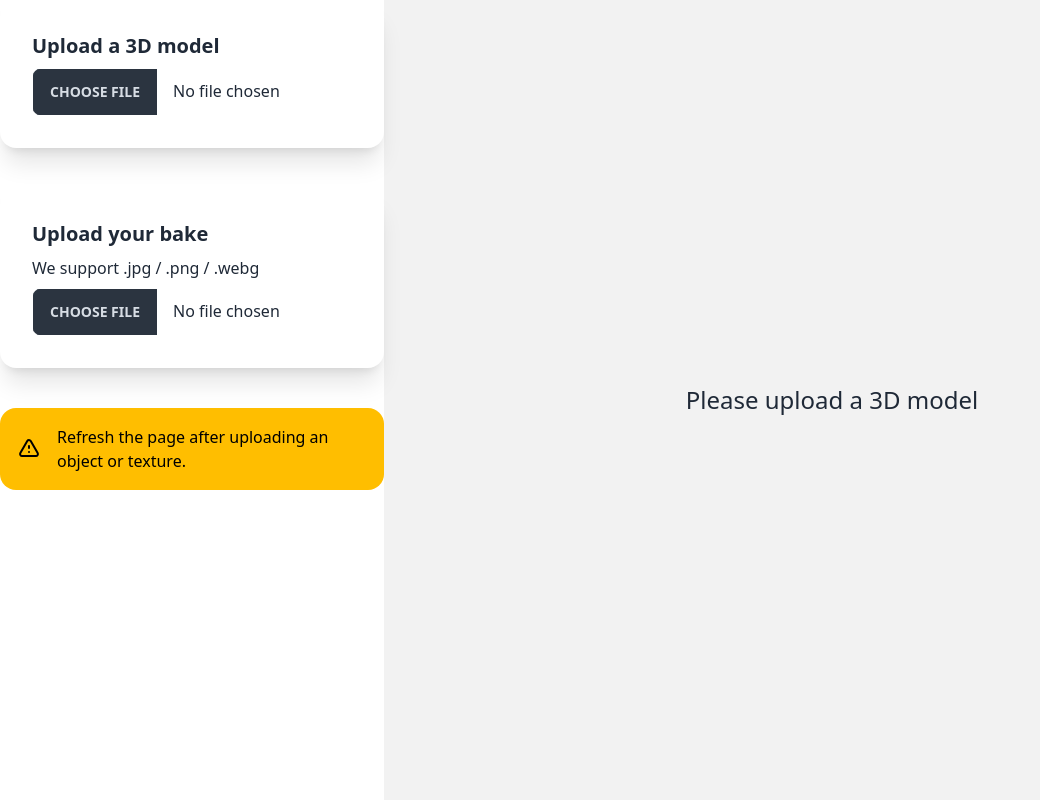
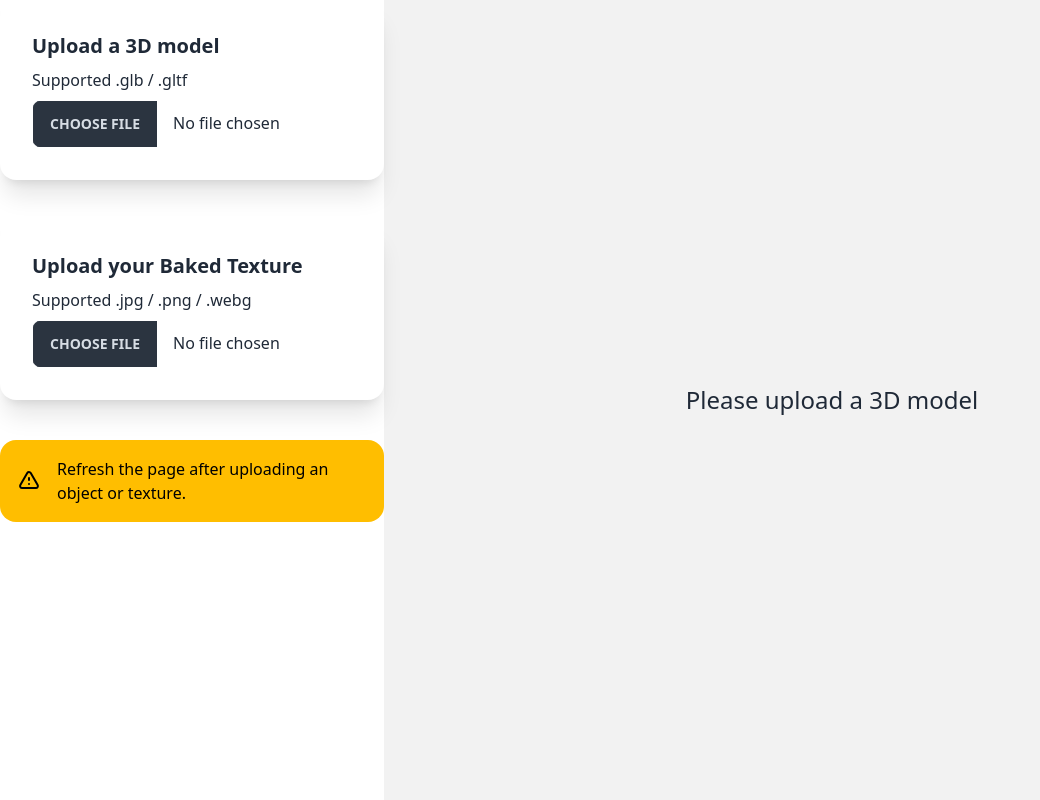
Before and after one commit to jwmik123/3d-model-viewer, a React (Vite) app: page / in a window 1280 px wide. Shown: the whole page, without its empty margins (0-1040 px from the left). Built offline with nearby package versions, Linux system fonts and the light colour scheme.

Commit message:
style: ux improvements

```diff
--- a/src/components/UploadModel.jsx
+++ b/src/components/UploadModel.jsx
@@ -23,6 +23,7 @@ const UploadModel = () => {
       <div className="shadow-xl card w-96 bg-base-100">
         <div className="card-body">
           <h2 className="card-title">Upload a 3D model</h2>
+          <p>Supported .glb / .gltf</p>
           <div className="justify-end card-actions">
             <input
               type="file"
@@ -35,8 +36,8 @@ const UploadModel = () => {
       </div>
       <div className="shadow-xl card w-96 bg-base-100">
         <div className="card-body">
-          <h2 className="card-title">Upload your bake</h2>
-          <p>We support .jpg / .png / .webg</p>
+          <h2 className="card-title">Upload your Baked Texture</h2>
+          <p>Supported .jpg / .png / .webg</p>
           <div className="justify-end card-actions">
             <input
               type="file"
```
